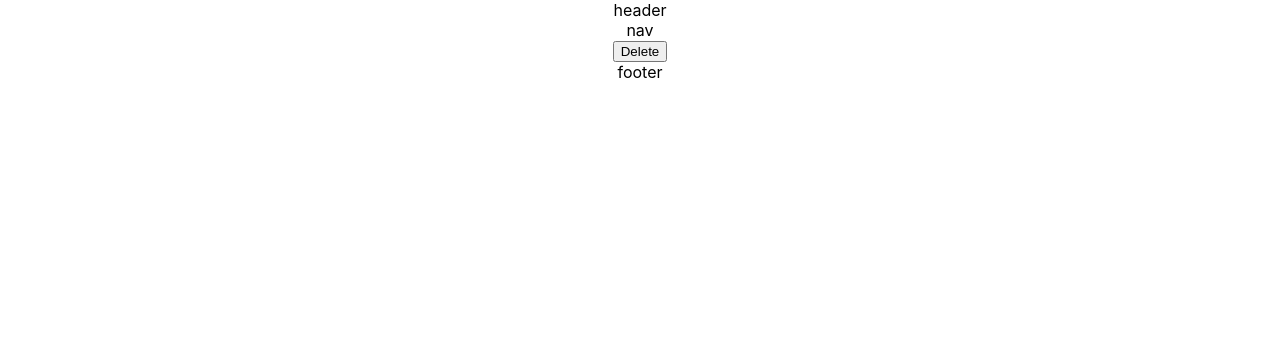
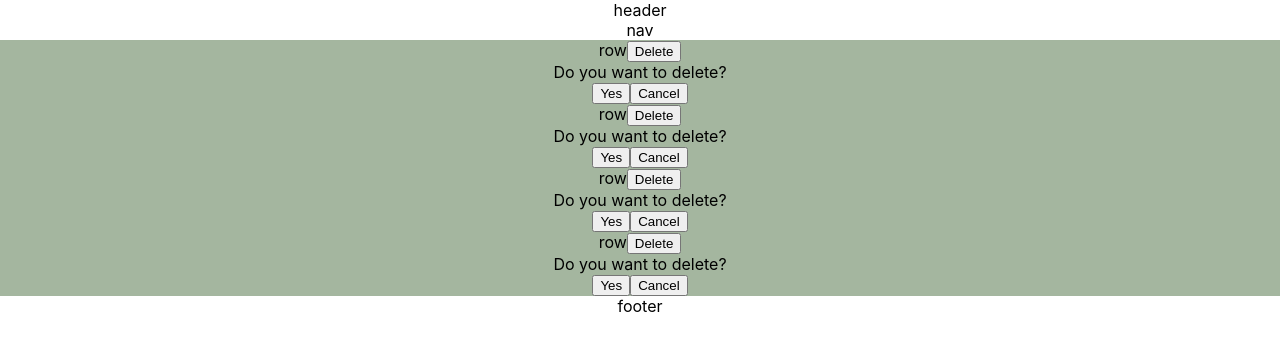
Before and after one commit to Swazimodo/react-table-test, a React (Create React App) app: page / in a window 1280 px wide. Shown: the top 350 px of the page. Built offline with nearby package versions, Linux system fonts and the light colour scheme.

Commit message:
feat: rough in table components

```diff
--- a/src/App.tsx
+++ b/src/App.tsx
@@ -4,7 +4,6 @@ import { Page } from 'layout/page'
 import 'App.css';
 
 function App() {
-
   return (
     <div className="App">
       <Page>
--- a/src/common/confirmation.tsx
+++ b/src/common/confirmation.tsx
@@ -1,7 +1,7 @@
 import React, { FC } from 'react';
 
 interface MessageProps {
-  title: string;
+  title?: string;
   message: string;
   onConfirm: () => void;
   onCancel: () => void;
@@ -9,7 +9,7 @@ interface MessageProps {
 
 export const ConfirmationModal: FC<MessageProps> = (props) => {
   return <div>
-    <div>{props.title}</div>
+    {props.title ?? <div>{props.title}</div>}
     <div>{props.message}</div>
     <button onClick={props.onConfirm}>Yes</button>
     <button onClick={props.onCancel}>Cancel</button>
--- a/src/resourceTable/table.tsx
+++ b/src/resourceTable/table.tsx
@@ -1,26 +1,41 @@
-import React, { FC, useState } from 'react';
-import { ConfirmationModal } from 'common/confirmation'
+import React, { FC, useEffect, useState } from 'react';
+
+import { willSucceed } from 'common/mockApiCalls'
+import { ResourceDetails } from 'resourceTable/tableRowState'
+import { ResourceTableRow } from './tableRow';
 
 export const ResourceTable: FC = () => {
-  const [showDeleteConfirmation, setShowDeleteConfirmation] = useState(false)
-
-  const cancelDelete = () => {
-    alert('cancel')
-    setShowDeleteConfirmation(false)
-  }
-
-  const confirmDelete = () => {
-    alert('confirm')
-    setShowDeleteConfirmation(false)
-  }
+  const [resources, setResources] = useState<ResourceDetails[]>([]);
+  useEffect(() => {
+    loadData().then((data) => setResources(data))
+  }, []);
 
   return <section>
-    {!showDeleteConfirmation && <button onClick={() => setShowDeleteConfirmation(true)}>Delete</button>}
-    {showDeleteConfirmation && <ConfirmationModal
-      title='the title'
-      message='content'
-      onCancel={cancelDelete}
-      onConfirm={confirmDelete}
-    />}
+    {resources.map((r, i) => <ResourceTableRow
+      details={r}
+      key={i}
+    />)}
   </section>
 }
+
+const loadData: () => Promise<ResourceDetails[]> = () => {
+  console.log("data init, should be called only once")
+  return willSucceed()
+    .then(() => [{
+      id: "1",
+      name: "First item",
+      createdOn: new Date('2000-02-01')
+    }, {
+      id: "2",
+      name: "Second item",
+      createdOn: new Date('2001-02-02')
+    }, {
+      id: "3",
+      name: "Third item",
+      createdOn: new Date('2005-02-03')
+    }, {
+      id: "4",
+      name: "Fourth item",
+      createdOn: new Date('2003-02-04')
+    }])
+}
--- a/src/resourceTable/tableRow.tsx
+++ b/src/resourceTable/tableRow.tsx
@@ -1,11 +1,69 @@
 import React, { FC, useState } from 'react';
+import styled from 'styled-components'
+
 import { ConfirmationModal } from 'common/confirmation'
-import { useResourceTableRow } from 'resourceTable/tableRowState'
+import { useResourceTableRow, ResourceDetails } from 'resourceTable/tableRowState'
 
-export const ResourceTableRow: FC = () => {
-  const row = useResourceTableRow()
+interface ResourceTableRowProps {
+  details?: ResourceDetails
+}
 
-  return <div>
-    table row
-  </div>
+export const ResourceTableRow: FC<ResourceTableRowProps> = (props) => {
+  const row = useResourceTableRow(props.details)
+  const [showDelConfirmation, setShowDelConfirmation] = useState(false)
+
+  const handleShowDeleteConfirmation = () => {
+    setShowDelConfirmation(true)
+  }
+
+  const handleCancelDeleteConfirmation = () => {
+    setShowDelConfirmation(false)
+  }
+
+  const handleDelete = () => {
+    setShowDelConfirmation(false)
+    row.handleDelete()
+  }
+
+
+  return <RowWrapper
+    hasError={row.hasError}
+    isNew={row.isNew}
+  >
+    row
+    <button onClick={handleShowDeleteConfirmation}>Delete</button>
+    <ConfirmationModal
+      onCancel={handleCancelDeleteConfirmation}
+      onConfirm={handleDelete}
+      message='Do you want to delete?'
+    />
+  </RowWrapper>
 }
+
+interface RowWrapperProps {
+  children?: React.ReactNode
+  isNew: boolean
+  hasError: boolean
+}
+
+const RowWrapper: FC<RowWrapperProps> = (props) => {
+  let Wrapper = Row;
+  if (props.hasError) {
+    Wrapper = ErrorRow;
+  } else if (props.isNew) {
+    Wrapper = NewRow;
+  }
+  return <Wrapper>{props.children}</Wrapper>;
+}
+
+const Row = styled.div`
+  background-color: transparent;
+`
+
+const ErrorRow = styled(Row)`
+  background-color: #dd0f0f;
+`
+
+const NewRow = styled(Row)`
+  background-color: #a4b69f;
+`
--- a/src/resourceTable/tableRowState.tsx
+++ b/src/resourceTable/tableRowState.tsx
@@ -2,7 +2,7 @@ import { useTextField } from 'common';
 import { randomSuccessOrFailure } from 'common/mockApiCalls';
 import react, { useCallback, useMemo, useState } from 'react';
 
-interface ResourceDetails {
+export interface ResourceDetails {
   name: string;
   id: string;
   createdOn: Date;
@@ -14,14 +14,14 @@ export const useResourceTableRow = (initialState?: ResourceDetails) => {
   const [createdOn, setCreatedOn] = useState<Date | undefined>()
 
   const [errorMessage, setErrorMessage] = useState<string | undefined>()
-  const isCreated = useMemo(() => !!id, [id])
+  const isNew = useMemo(() => !!id, [id])
   const hasError = useMemo(() => !!errorMessage, [errorMessage])
 
   const handleSave = useCallback(() => {
     randomSuccessOrFailure({ id, name: nameField.value })
       .catch(() => setErrorMessage('Could not create for reasons'))
       .then(() => {
-        if (isCreated)
+        if (isNew)
           setCreatedOn(new Date())
         setId(Math.floor(Math.random() * 100000).toString())
       })
@@ -38,7 +38,7 @@ export const useResourceTableRow = (initialState?: ResourceDetails) => {
     nameField,
     createdOn,
     errorMessage,
-    isCreated,
+    isNew,
     hasError,
     handleSave,
     handleDelete
```
Also changed, not shown: package.json (+13 -12 lines), src/styles/global.ts (added, +14 -0 lines), 1 other file (tests, documents, lock files or other folders).
